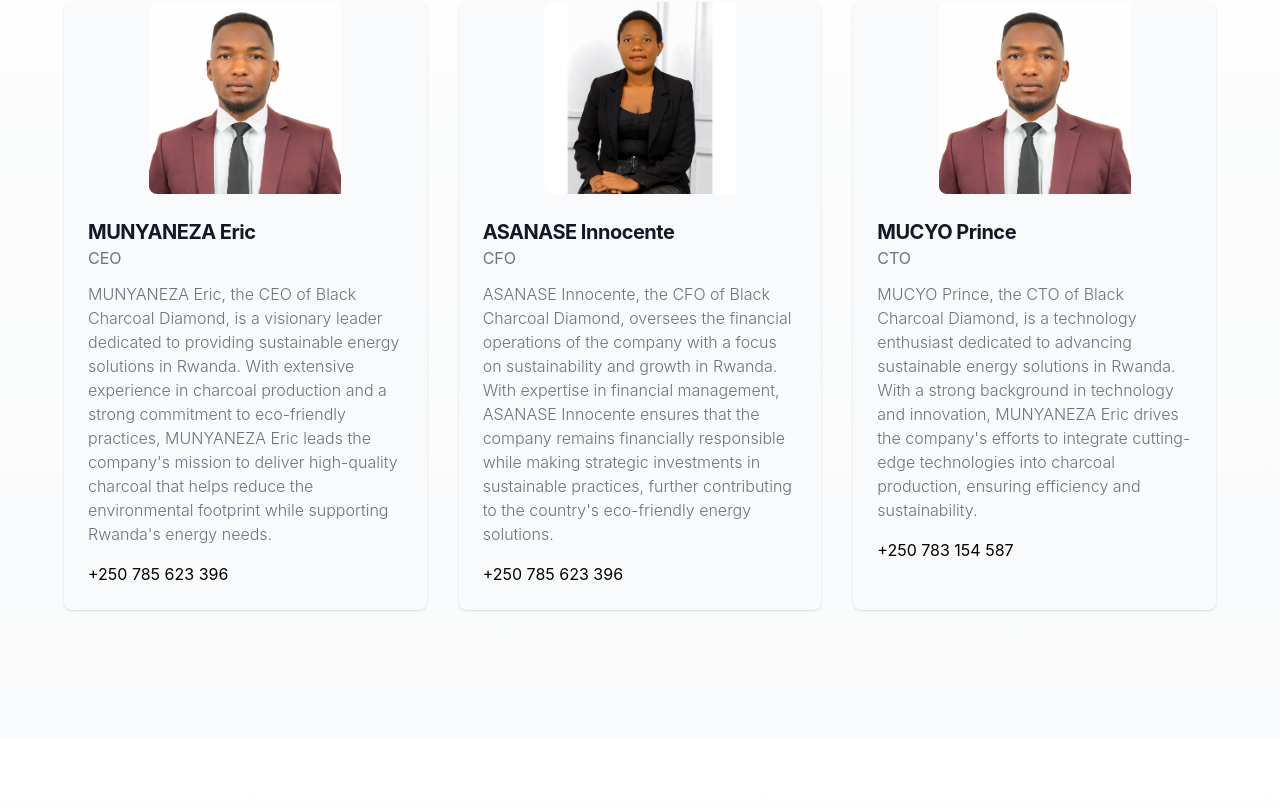
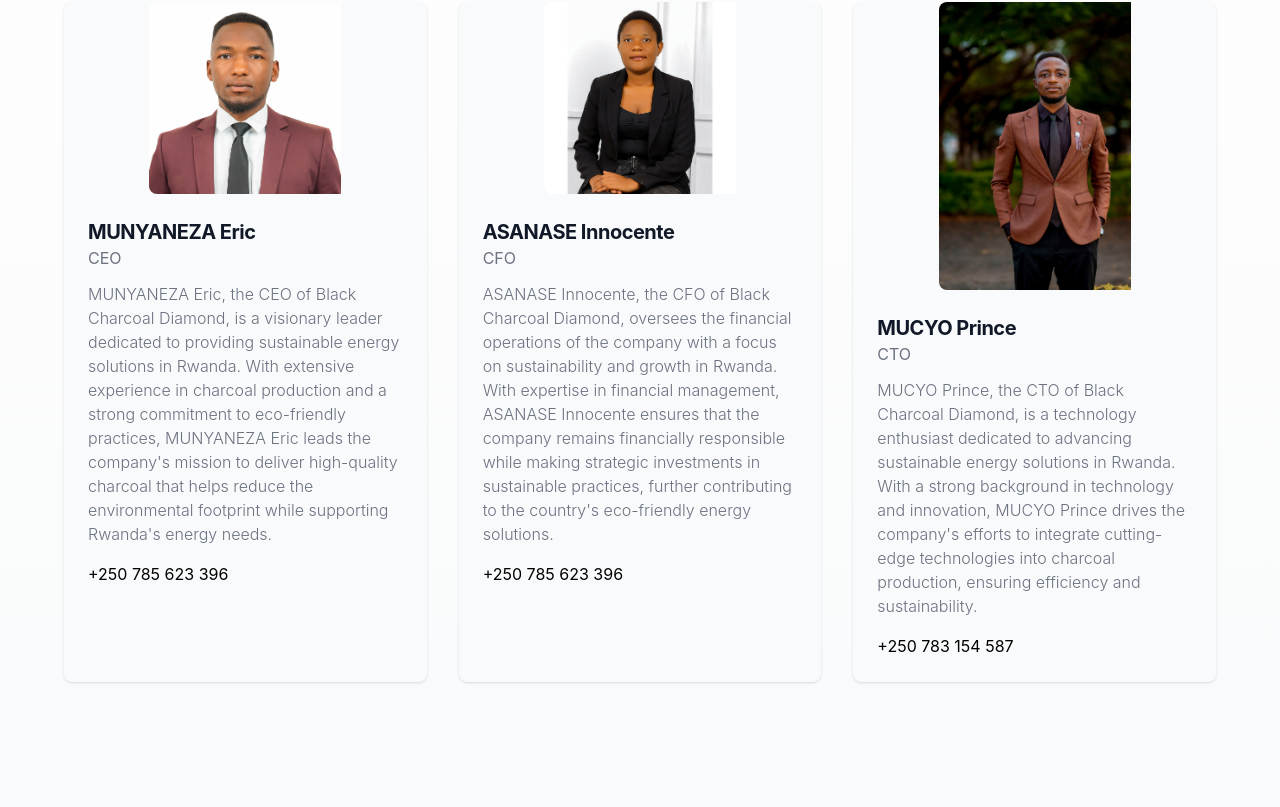
Before and after one commit to Prince-Kid/Black-Diamond-Charcoal, a React (Create React App) app: page / in a window 1280 px wide. Shown: the part 4211-5018 px from the top of the page. Built offline with nearby package versions, Linux system fonts and the light colour scheme.

Commit message:
adding the image of the CTO

```diff
--- a/src/Components/Home/Team.tsx
+++ b/src/Components/Home/Team.tsx
@@ -1,5 +1,6 @@
 import CEO from "../Assets/ka BOSS.jpg"
 import CFO from "../Assets/EIPL4939.jpg"
+import CTO from "../Assets/CTO.jpg"
 import TeamCard from "./TeamCard"
 
 const Team = () => {
@@ -24,8 +25,8 @@ const Team = () => {
       name: "MUCYO Prince",
       title: "CTO",
       description:
-        "MUCYO Prince, the CTO of Black Charcoal Diamond, is a technology enthusiast dedicated to advancing sustainable energy solutions in Rwanda. With a strong background in technology and innovation, MUNYANEZA Eric drives the company's efforts to integrate cutting-edge technologies into charcoal production, ensuring efficiency and sustainability.",
-      image: CEO,
+        "MUCYO Prince, the CTO of Black Charcoal Diamond, is a technology enthusiast dedicated to advancing sustainable energy solutions in Rwanda. With a strong background in technology and innovation, MUCYO Prince drives the company's efforts to integrate cutting-edge technologies into charcoal production, ensuring efficiency and sustainability.",
+      image: CTO,
       contact: "+250 783 154 587",
     },
   ]
```
Also changed, not shown: src/Components/Assets/CTO.jpg (added), src/Components/Assets/IMG-20250224-WA0048.jpg (added).
